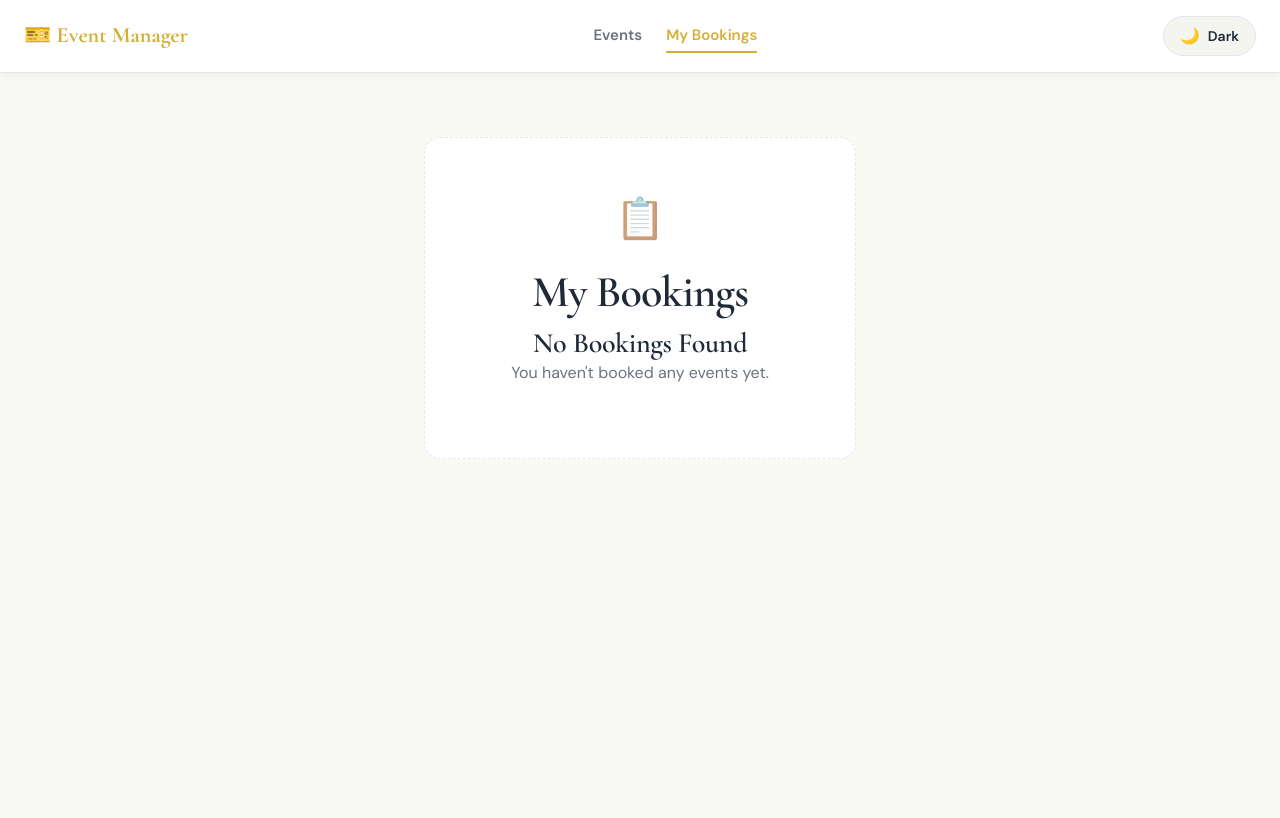
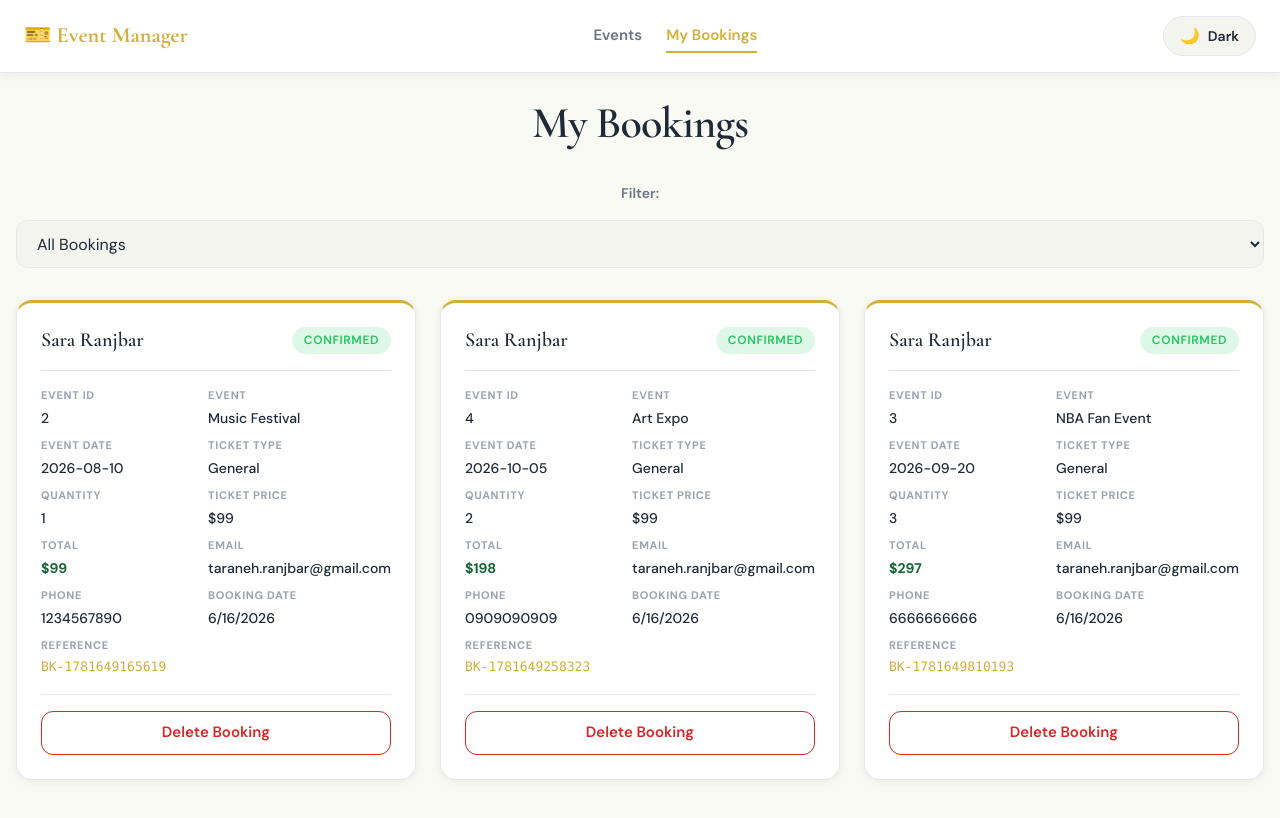
Before and after one commit to taraneh-ranjbar/event-management-platform, a React (Vite) app: page /my-bookings in a window 1280 px wide. Shown: the top 818 px of the page. Built offline with nearby package versions, Linux system fonts and the light colour scheme; data requests are answered from the project's data file.

Commit message:
changing EventsPage,EventDetailsPage,BookingPage,MyBookingsPage,Delete Booking to TanStack Query GET /events,TanStack Query GET /events/:id,TanStack Mutation POST /bookings,TanStack Query GET /bookings,TanStack Mutation DELETE /bookings/:id and cleaning up codes

```diff
--- a/src/data/db.json
+++ b/src/data/db.json
@@ -79,5 +79,55 @@
       ]
     }
   ],
-  "bookings": []
+  "bookings": [
+    {
+      "id": "MvMnFkZRTjk",
+      "referenceNumber": "BK-1781649165619",
+      "status": "Confirmed",
+      "eventId": "2",
+      "eventName": "Music Festival",
+      "eventDate": "2026-08-10",
+      "name": "Sara Ranjbar",
+      "email": "taraneh.ranjbar@gmail.com",
+      "phone": "1234567890",
+      "bookingDate": "6/16/2026",
+      "quantity": 1,
+      "ticketType": "General",
+      "ticketPrice": 99,
+      "total": 99
+    },
+    {
+      "id": "j3BNVng9XvI",
+      "referenceNumber": "BK-1781649258323",
+      "status": "Confirmed",
+      "eventId": "4",
+      "eventName": "Art Expo",
+      "eventDate": "2026-10-05",
+      "name": "Sara Ranjbar",
+      "email": "taraneh.ranjbar@gmail.com",
+      "phone": "0909090909",
+      "bookingDate": "6/16/2026",
+      "quantity": 2,
+      "ticketType": "General",
+      "ticketPrice": 99,
+      "total": 198
+    },
+    {
+      "id": "lnacZ50pg9g",
+      "referenceNumber": "BK-1781649810193",
+      "status": "Confirmed",
+      "eventId": "3",
+      "eventName": "NBA Fan Event",
+      "eventDate": "2026-09-20",
+      "name": "Sara Ranjbar",
+      "email": "taraneh.ranjbar@gmail.com",
+      "phone": "6666666666",
+      "bookingDate": "6/16/2026",
+      "quantity": 3,
+      "ticketType": "General",
+      "ticketPrice": 99,
+      "total": 297
+    }
+  ],
+  "$schema": "./node_modules/json-server/schema.json"
 }
--- a/src/pages/BookingPage.jsx
+++ b/src/pages/BookingPage.jsx
@@ -13,13 +13,16 @@ import { useParams } from "react-router-dom";
 import ConfirmationModal
   from "../components/ConfirmationModal/ConfirmationModal";
 
+import "../styles/BookingPage.css";
+
 import {
-  BookingContext,
-} from "../context/BookingContext";
+  useMutation,
+  useQueryClient,
+} from "@tanstack/react-query";
 
-import { useContext, } from "react";
-
-import "../styles/BookingPage.css";
+import {
+  createBookingApi,
+} from "../services/bookingService";
 
 
 function BookingPage() {
@@ -44,7 +47,23 @@ function BookingPage() {
   const [errors, setErrors] = useState({});
   const [showModal, setShowModal] = useState(false);
 
-  const { bookings, setBookings } = useContext(BookingContext);
+  const queryClient =
+    useQueryClient();
+
+  const createBookingMutation =
+    useMutation({
+      mutationFn:
+        createBookingApi,
+
+      onSuccess: () => {
+
+        queryClient.invalidateQueries({
+          queryKey: ["bookings"],
+        });
+
+      },
+    });
+
   const [ticketPrice, setTicketPrice] = useState(99);
   const [event, setEvent] = useState(null);
 
@@ -109,11 +128,9 @@ function BookingPage() {
       newBooking
     );
 
-    setBookings([
-      ...bookings,
-      newBooking,
-    ]);
-
+    createBookingMutation.mutate(
+      newBooking
+    );
     setShowModal(true);
   };
 
--- a/src/pages/MyBookingsPage.jsx
+++ b/src/pages/MyBookingsPage.jsx
@@ -17,13 +17,46 @@ import DeleteConfirmationModal
   from "../components/DeleteConfirmationModal/DeleteConfirmationModal";
 
 import "../styles/MyBookingsPage.css";
+import {
+  useQuery,
+  useMutation,
+  useQueryClient,
+} from "@tanstack/react-query";
+
+import {
+  getAllBookings,
+  deleteBookingApi,
+} from "../services/bookingService";
 
 function MyBookingsPage() {
 
-  const { bookings, deleteBooking } =
-    useContext(
-      BookingContext
-    );
+
+  const queryClient =
+    useQueryClient();
+
+  const {
+    data: bookings = [],
+    isLoading,
+    error,
+  } = useQuery({
+    queryKey: ["bookings"],
+    queryFn: getAllBookings,
+    staleTime: 1000 * 60 * 5,
+  });
+
+  const deleteMutation =
+    useMutation({
+      mutationFn:
+        deleteBookingApi,
+
+      onSuccess: () => {
+
+        queryClient.invalidateQueries({
+          queryKey: ["bookings"],
+        });
+
+      },
+    });
 
   const [
     showDeleteModal,
@@ -94,6 +127,26 @@ function MyBookingsPage() {
 
       }
     );
+
+  if (isLoading) {
+    return (
+      <>
+        <Navbar />
+        <h2>Loading bookings...</h2>
+      </>
+    );
+  }
+
+  if (error) {
+    return (
+      <>
+        <Navbar />
+        <h2>
+          Failed to load bookings
+        </h2>
+      </>
+    );
+  }
 
   if (bookings.length === 0) {
     return (
@@ -303,7 +356,7 @@ function MyBookingsPage() {
 
           onConfirm={() => {
 
-            deleteBooking(
+            deleteMutation.mutate(
               selectedBookingId
             );
 
--- a/src/services/bookingService.js
+++ b/src/services/bookingService.js
@@ -21,3 +21,15 @@ export const deleteBookingApi =
 
     return id;
   };
+
+  export const createBookingApi =
+  async (booking) => {
+
+    const response =
+      await axios.post(
+        API_URL,
+        booking
+      );
+
+    return response.data;
+  };
```
Also changed, not shown: src/pages/EventDetailsPage.jsx (+0 -26 lines).
